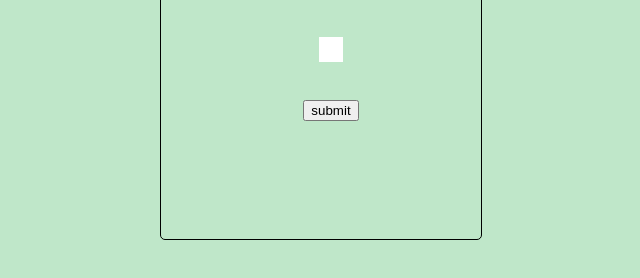
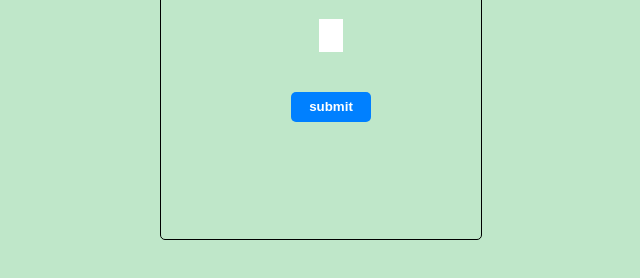
Before and after one commit to vishnukallam/JavaScript, a plain HTML site: page index.html in a window 1280 px wide. Shown: the part 152-430 px from the top of the page, without its empty margins (319-959 px from the left). Drawn offline with Linux system fonts and the light colour scheme.

Commit message:
counter update

```diff
--- a/index.css
+++ b/index.css
@@ -25,4 +25,17 @@
     color: rgb(0, 0, 0);
     border: none;
     width: 20px;
+    padding-top: 5px;
+    padding-bottom: 5px;
 }
+#submit{
+    margin-top: 20px;
+    width: 80px;
+    height: 30px;
+    border-radius: 5px;
+    border: none;
+    background-color: rgb(0, 128, 255);
+    color: white;
+    font-weight: bold;
+    cursor: pointer;
+}
```
Also changed, not shown: index.html (+0 -3 lines).
